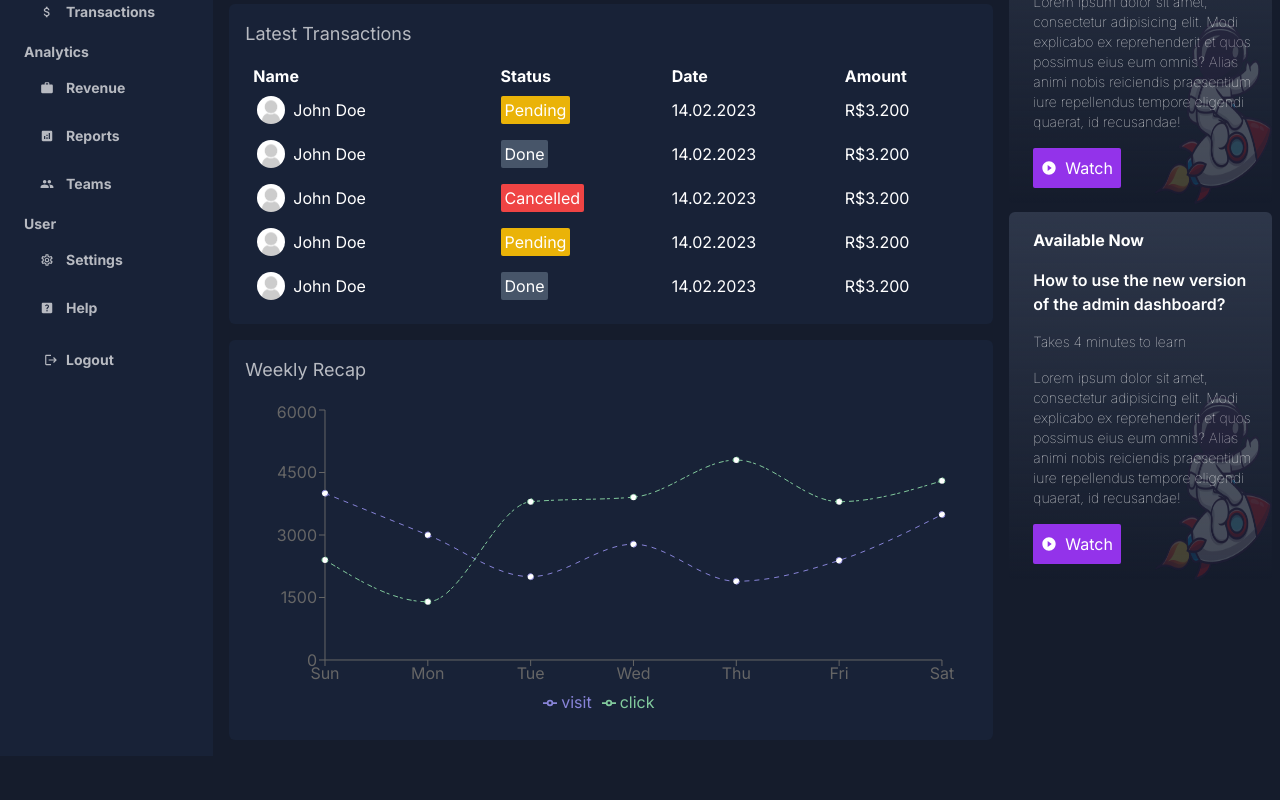
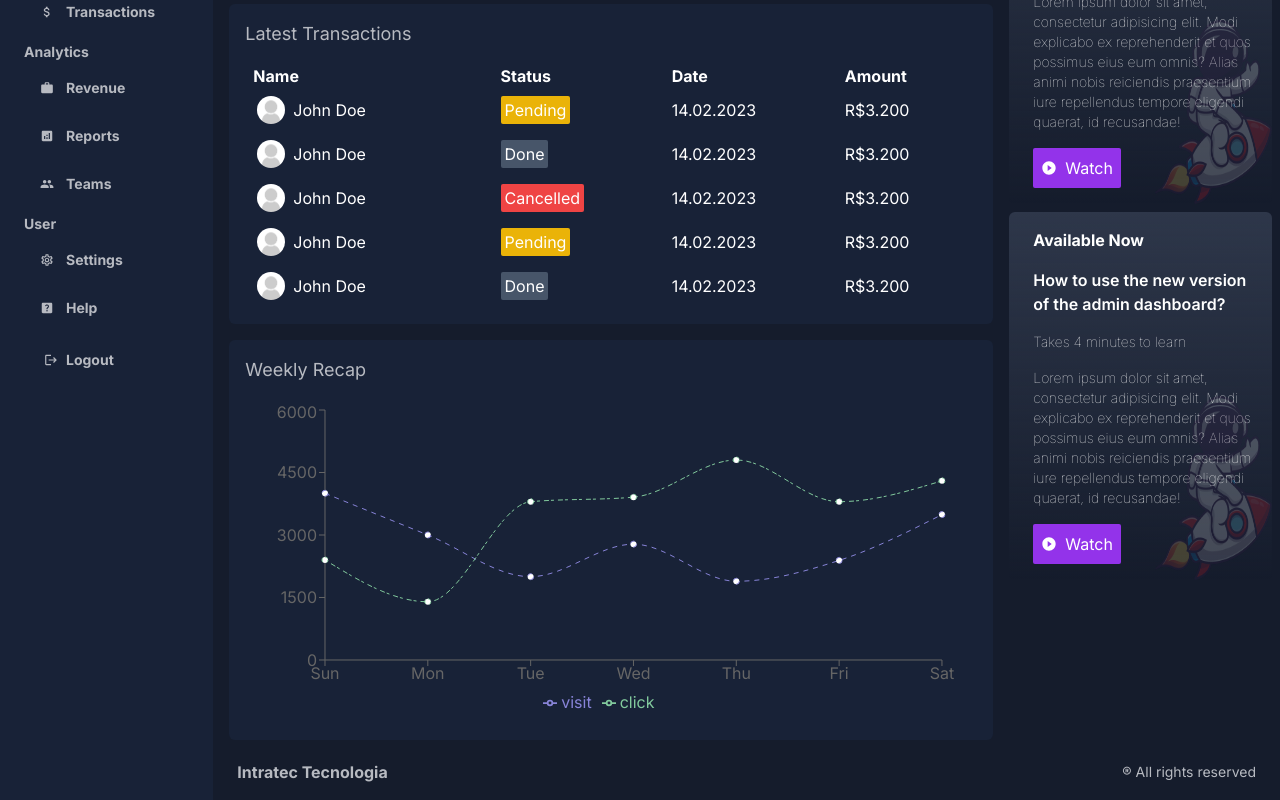
Before and after one commit to valdir-ti/admin, a Next.js app: page /dashboard in a window 1280 px wide. Shown: the part 260-1060 px from the top of the page. Before the commit the page ends 1016 px from the top, so only its background shows below. Built offline with nearby package versions, Linux system fonts and the light colour scheme.

Commit message:
feat: add footer

```diff
--- a/src/app/dashboard/layout.tsx
+++ b/src/app/dashboard/layout.tsx
@@ -1,3 +1,4 @@
+import Footer from "../ui/dashboard/footer/footer"
 import Navbar from "../ui/dashboard/navbar/navbar"
 import Sidebar from "../ui/dashboard/sidebar/sidebar"
 
@@ -14,6 +15,7 @@ export default function RootLayout({
         <div className="w-5/6 p-4">
             <Navbar />
             {children}
+            <Footer />
         </div>
     </div>
   )
--- /dev/null
+++ b/src/app/ui/dashboard/footer/footer.tsx
@@ -0,0 +1,8 @@
+export default function Footer() {
+  return (
+    <div className="flex items-center justify-between mt-5 ml-2 mr-2 text-[--textSoft]">
+        <div className="font-bold">Intratec Tecnologia</div>
+        <div className="text-sm">® All rights reserved</div>
+    </div>
+  )
+}
```
